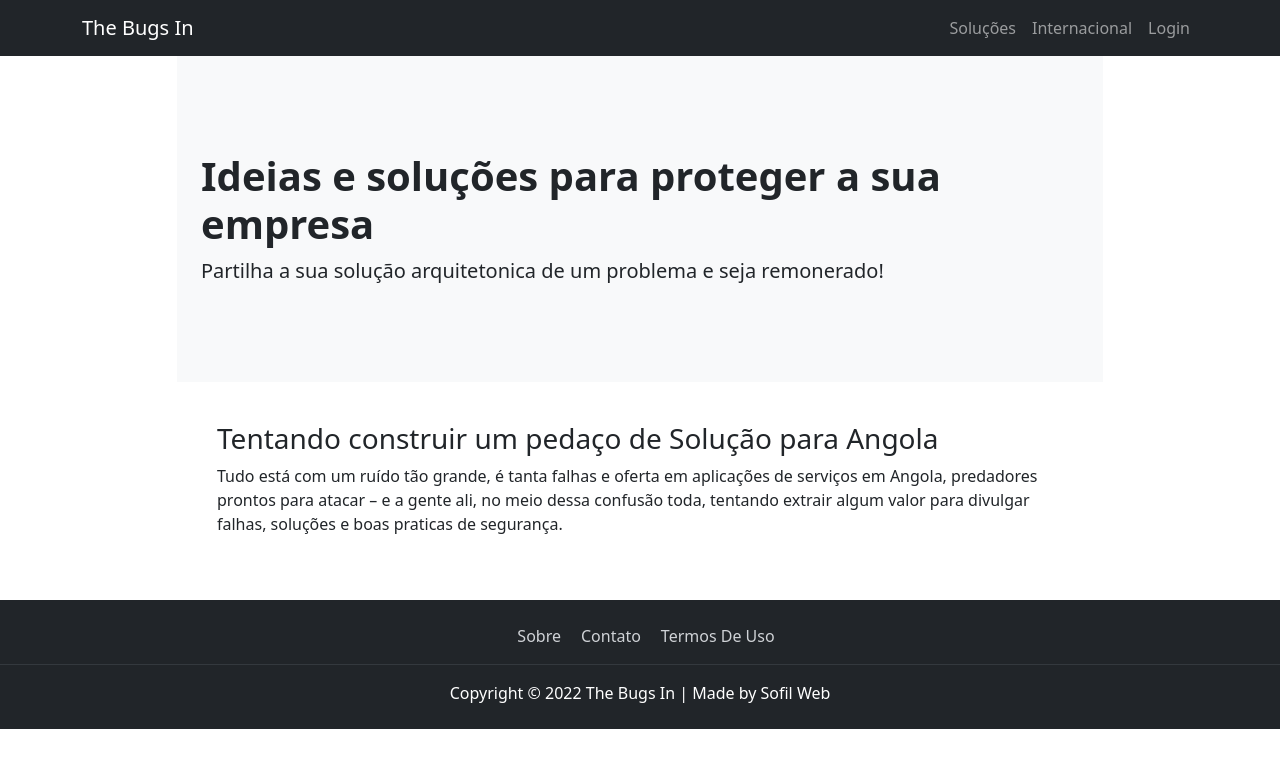
After one commit to ismaely/the-Bugs-angola, a Django app: template templates/index/soluction.html in a window 1280 px wide. The commit adds this page. Shown: the top 768 px of the page. Run offline with Django 4.2, Linux system fonts and the light colour scheme; the template is opened without the code that fills it, so the values that code supplies are empty; some libraries are stand-ins or nearby versions.

Commit message:
add page soluction and the views

```diff
--- a/index/views.py
+++ b/index/views.py
@@ -8,6 +8,10 @@ def detail(request, slug):
     context = {'resp':resp}
     return render(request, 'index/detalhe.html', context)
 
+
+def soluction(request):
+    context = {}
+    return render(request, 'index/soluction.html', context)
 
 def index(request):
 
--- a/templates/base.html
+++ b/templates/base.html
@@ -32,7 +32,7 @@
         <div class="collapse navbar-collapse" id="navbarSupportedContent">
           <ul class="navbar-nav ms-auto mb-2 mb-lg-0">
             <li class="nav-item"><a class="nav-link" href="#!">Soluções</a></li>
-            <li class="nav-item"><a class="nav-link" href="#!">Recentes</a></li>
+            <li class="nav-item"><a class="nav-link" href="#!">Internacional</a></li>
             <li class="nav-item"><a class="nav-link" href="{% url 'index:loginUser' %}">Login</a></li>
           </ul>
         </div>
--- /dev/null
+++ b/templates/index/soluction.html
@@ -0,0 +1,24 @@
+{% extends 'base.html' %}{% block layouts %}{% load static %}
+<header class="py-5 bg-light border-0 mb-4">
+  <div class="container">
+    <div class="my-5">
+      <h1 class="fw-bolder">Ideias e soluções para proteger a sua empresa</h1>
+      <p class="lead mb-0">Partilha a sua solução arquitetonica de um problema e seja remonerado!</p>
+    </div>
+  </div>
+</header>
+
+<div class="card m-4 w-100% border-0">
+  <!--<a href="#!"><img class="card-img-top" src="https://dummyimage.com/850x350/dee2e6/6c757d.jpg" alt="..." /></a>-->
+  <div class="card-body">
+    <h3 class="card-title">Tentando construir um pedaço de Solução para Angola</h3>
+    <p class="card-text">
+      Tudo está com um ruído tão grande, é tanta falhas e oferta em aplicações de serviços em Angola, predadores prontos para atacar – e a gente ali, no meio dessa confusão toda,
+      tentando extrair algum valor para divulgar falhas, soluções e boas praticas de segurança.
+    </p>
+  </div>
+</div>
+<ion-icon name="share-social-outline"></ion-icon>
+<div class="row row-cols-1 row-cols-md-3 g-4 p-4"></div>
+
+{% endblock %}
```
